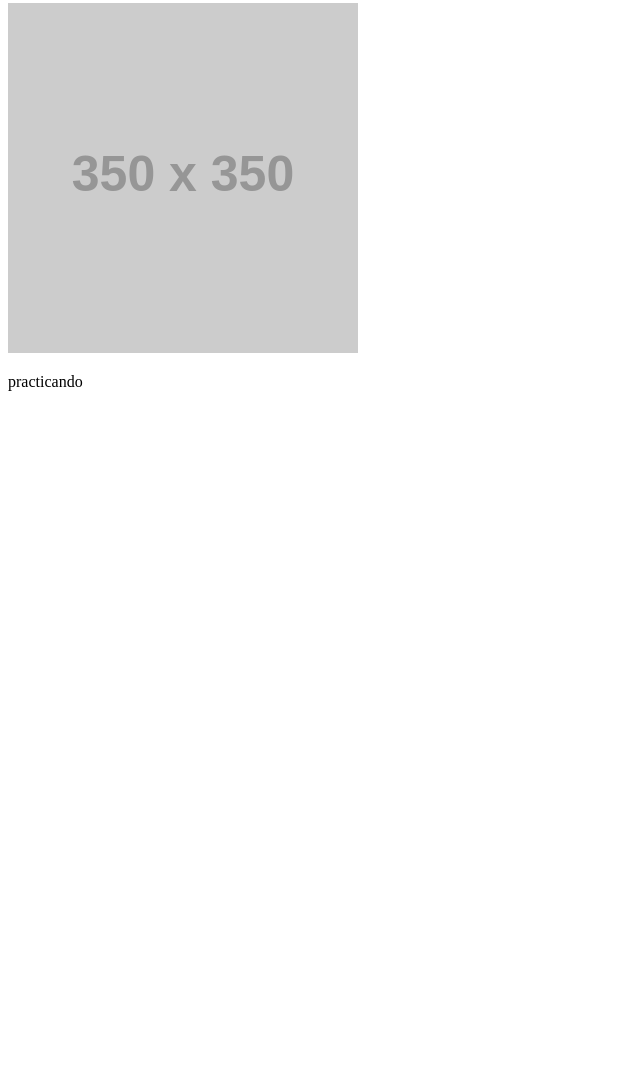
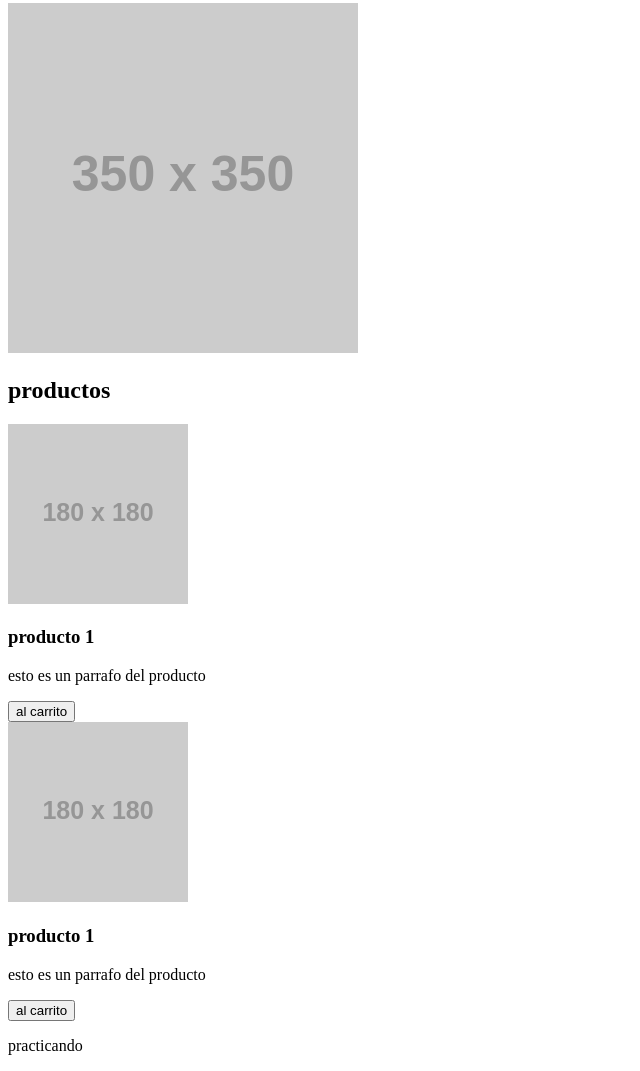
Before and after one commit to Ceac7/git-pruebas, a plain HTML site: page index.html in a window 1280 px wide. Shown: the part 330-1401 px from the top of the page, without its empty margins (0-640 px from the left). Before the commit the page ends 800 px from the top, so only its background shows below. Drawn offline with Linux system fonts and the light colour scheme; placeholder pictures from the web are drawn by us.

Commit message:
test html

```diff
--- a/index.html
+++ b/index.html
@@ -23,6 +23,25 @@
             <p>Lorem ipsum dolor sit amet consectetur adipisicing elit. Magni excepturi soluta nulla possimus repellat aut quis odio harum tenetur deserunt.</p>
             <img src="https://via.placeholder.com/350" alt="">
         </section>
+
+        <section>
+            <h2>productos</h2>
+
+            <article>
+                <img src="https://via.placeholder.com/180" alt="">
+                <h3>producto 1</h3>
+                <p>esto es un parrafo del producto</p>
+                <button>al carrito</button>
+            </article>
+
+            <article>
+                <img src="https://via.placeholder.com/180" alt="">
+                <h3>producto 1</h3>
+                <p>esto es un parrafo del producto</p>
+                <button>al carrito</button>
+            </article>
+
+        </section>
     </main>
 
     <footer>
```
